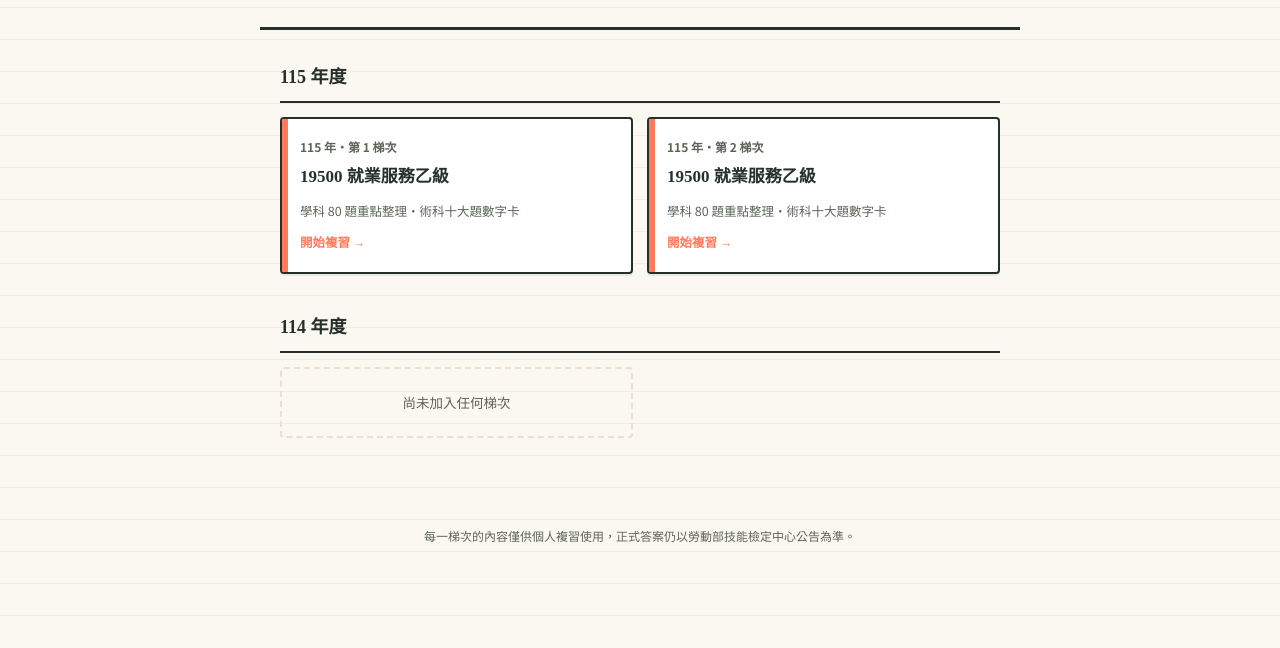
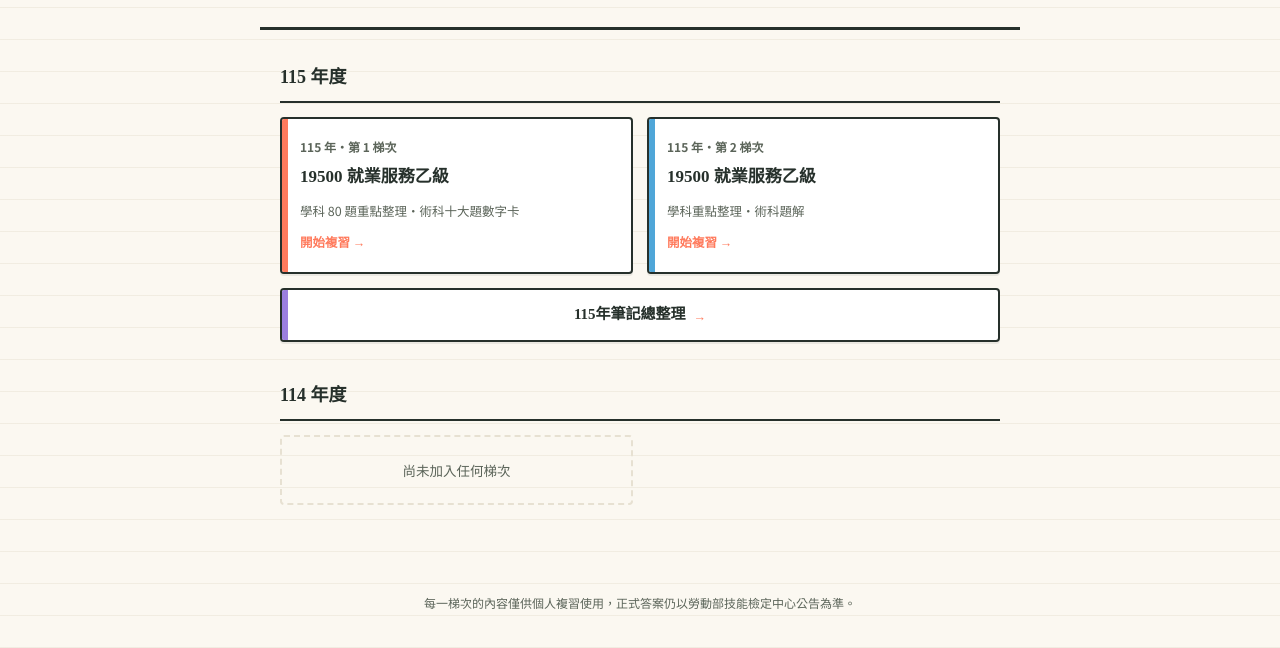
Before and after one commit to nanami523/job-test, a plain HTML site: page index.html in a window 1280 px wide. Shown: the part 248-896 px from the top of the page. Drawn offline with Linux system fonts and the light colour scheme.

Commit message:
Add files via upload

```diff
--- a/index.html
+++ b/index.html
@@ -76,6 +76,23 @@
     text-align:center; color:var(--ink-soft); font-size:13.5px;
   }
 
+  .notesBar{
+    display:flex; align-items:center; justify-content:center; gap:8px;
+    margin-top:14px;
+    text-decoration:none; color:var(--ink);
+    background:var(--card); border:2px solid var(--ink); border-radius:4px;
+    padding:12px 18px; box-shadow:var(--shadow);
+    position:relative; overflow:hidden;
+  }
+  .notesBar::before{
+    content:""; position:absolute; top:0; left:0; width:6px; height:100%;
+    background:var(--purple);
+  }
+  .notesBar .notes-title{
+    font-family:'Noto Serif TC', serif; font-size:15px; font-weight:700;
+  }
+  .notesBar .notes-go{font-size:12.5px; font-weight:700; color:var(--coral);}
+
   footer.pagefoot{text-align:center; color:var(--ink-soft); font-size:12px; padding:50px 20px 10px;}
 </style>
 </head>
@@ -100,14 +117,19 @@
         <span class="exam-go">開始複習 →</span>
       </a>
 
-        <a class="examCard" href="exams/115-2.html" style="--tagcolor:var(--coral)">
+      <a class="examCard" href="exams/115-2.html" style="--tagcolor:var(--sky)">
         <div class="exam-session">115 年・第 2 梯次</div>
         <div class="exam-title">19500 就業服務乙級</div>
-        <div class="exam-desc">學科 80 題重點整理・術科十大題數字卡</div>
+        <div class="exam-desc">學科重點整理・術科題解</div>
         <span class="exam-go">開始複習 →</span>
       </a>
 
     </div>
+
+    <a class="notesBar" href="exams/115-all.html">
+      <span class="notes-title">115年筆記總整理</span>
+      <span class="notes-go">→</span>
+    </a>
   </div>
 
   <div class="yearGroup">
@@ -133,6 +155,9 @@
        - exam-title / exam-desc 文字
      如果該年度還沒有 yearGroup，就整組 <div class="yearGroup">...</div> 複製一份新增。
   3. 有 .placeholder 的地方代表「還沒加入」，加入新梯次後可以刪掉對應的 placeholder。
+  4. 若某年度想加入「筆記總整理」這種跨梯次彙整頁，複製 .notesBar 那個
+     <a class="notesBar">...</a> 區塊，放在該年度 .examGrid 的後面（同一個
+     .yearGroup 內），並改掉 href 與文字即可，它會自動橫跨整個寬度顯示。
   ============================================
 -->
 
```
